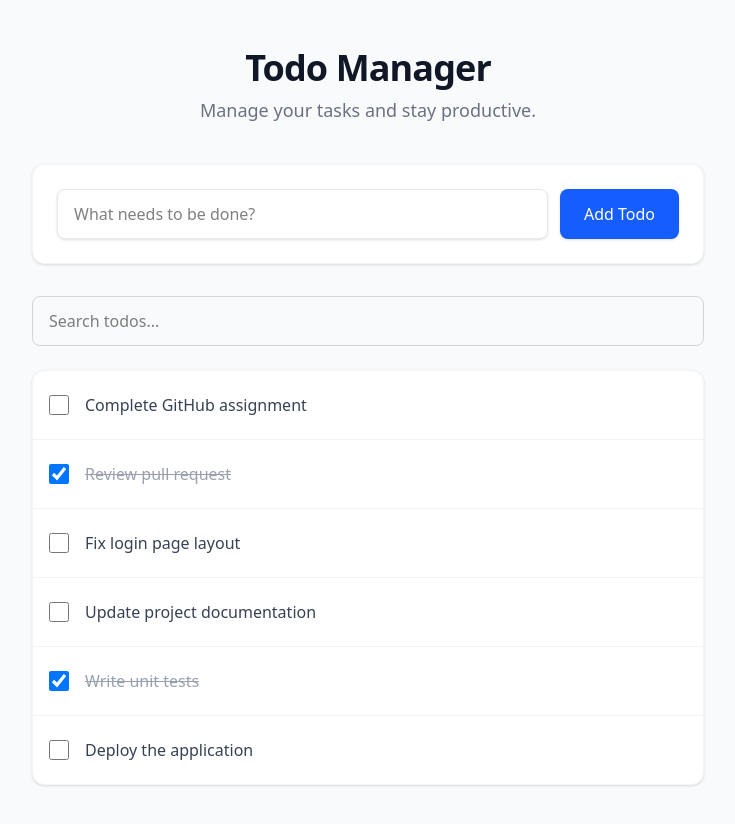
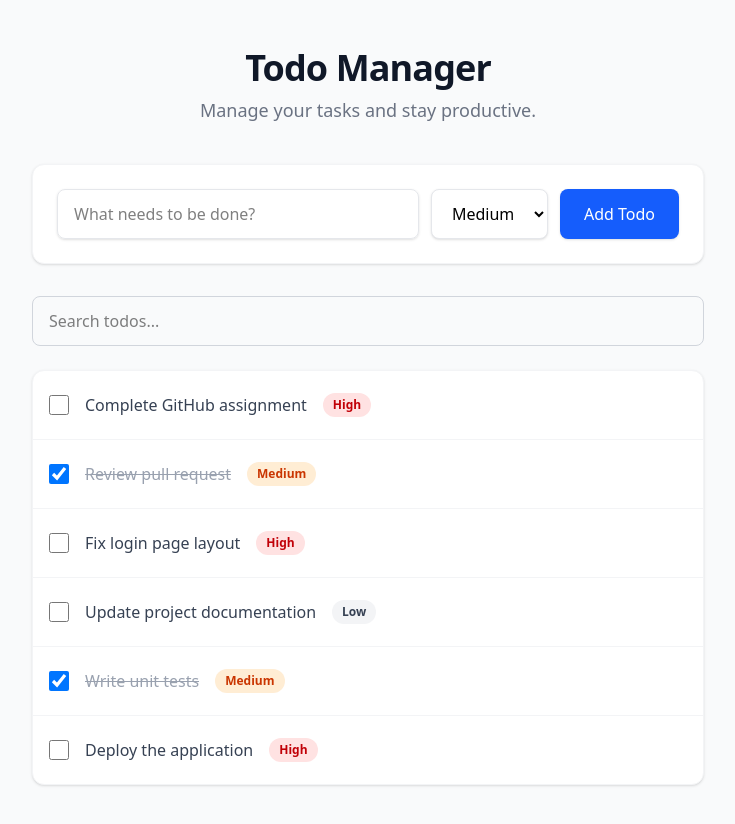
Before and after one commit to SainiCoder41/Todo-List, a React (Vite) app: page / in a window 1280 px wide. Shown: the top 824 px of the page, without its empty margins (272-1007 px from the left). Built offline with nearby package versions, Linux system fonts and the light colour scheme.

Commit message:
feat: add priority support to todos

```diff
--- a/src/App.jsx
+++ b/src/App.jsx
@@ -7,31 +7,37 @@
     id: 1,
     title: "Complete GitHub assignment",
     completed: false,
+    priority: "High",
   },
   {
     id: 2,
     title: "Review pull request",
     completed: true,
+    priority: "Medium",
   },
   {
     id: 3,
     title: "Fix login page layout",
     completed: false,
+    priority: "High",
   },
   {
     id: 4,
     title: "Update project documentation",
     completed: false,
+    priority: "Low",
   },
   {
     id: 5,
     title: "Write unit tests",
     completed: true,
+    priority: "Medium",
   },
   {
     id: 6,
     title: "Deploy the application",
     completed: false,
+    priority: "High",
   },
 ]
 
@@ -39,11 +45,12 @@
   const [todos, setTodos] = useState(initialTodos)
   const [searchTerm, setSearchTerm] = useState('')
 
-  const addTodo = (title) => {
+  const addTodo = (title, priority) => {
     const newTodo = {
       id: Date.now(),
       title,
       completed: false,
+      priority,
     }
 
     setTodos([newTodo, ...todos])
@@ -63,7 +70,6 @@
     setTodos(todos.filter((todo) => todo.id !== id))
   }
 
-  // Filter todos based on search term
   const filteredTodos = todos.filter((todo) =>
     todo.title.toLowerCase().includes(searchTerm.toLowerCase())
   )
@@ -86,7 +92,6 @@
           <TodoForm onAddTodo={addTodo} />
         </div>
 
-        {/* Search Input */}
         <div className="mb-6">
           <input
             type="text"
@@ -99,7 +104,6 @@
           />
         </div>
 
-        {/* Todo List / No Results Message */}
         {filteredTodos.length > 0 ? (
           <TodoList
             todos={filteredTodos}
--- a/src/components/TodoForm.jsx
+++ b/src/components/TodoForm.jsx
@@ -2,6 +2,7 @@
 
 function TodoForm({ onAddTodo }) {
   const [title, setTitle] = useState('')
+  const [priority, setPriority] = useState('Medium')
   const [error, setError] = useState(false)
 
   const handleSubmit = (e) => {
@@ -12,8 +13,9 @@
       return
     }
 
-    onAddTodo(title.trim())
+    onAddTodo(title.trim(), priority)
     setTitle('')
+    setPriority('Medium')
     setError(false)
   }
 
@@ -29,18 +31,39 @@
           }}
           placeholder="What needs to be done?"
           className={`flex-1 px-4 py-3 rounded-lg border ${
-            error ? 'border-red-300 focus:ring-red-500' : 'border-gray-200 focus:ring-blue-500'
+            error
+              ? 'border-red-300 focus:ring-red-500'
+              : 'border-gray-200 focus:ring-blue-500'
           } focus:outline-none focus:ring-2 focus:border-transparent transition-all shadow-sm`}
         />
+
+        <select
+          value={priority}
+          onChange={(e) => setPriority(e.target.value)}
+          className="px-4 py-3 rounded-lg border border-gray-200 bg-white
+                     focus:outline-none focus:ring-2 focus:ring-blue-500
+                     focus:border-transparent shadow-sm"
+        >
+          <option value="Low">Low</option>
+          <option value="Medium">Medium</option>
+          <option value="High">High</option>
+        </select>
+
         <button
           type="submit"
-          className="px-6 py-3 bg-blue-600 hover:bg-blue-700 text-white font-medium rounded-lg transition-colors focus:outline-none focus:ring-2 focus:ring-blue-500 focus:ring-offset-2 shadow-sm whitespace-nowrap"
+          className="px-6 py-3 bg-blue-600 hover:bg-blue-700 text-white
+                     font-medium rounded-lg transition-colors focus:outline-none
+                     focus:ring-2 focus:ring-blue-500 focus:ring-offset-2
+                     shadow-sm whitespace-nowrap"
         >
           Add Todo
         </button>
       </div>
+
       {error && (
-        <span className="text-red-500 text-sm ml-1">Please enter a valid todo.</span>
+        <span className="text-red-500 text-sm ml-1">
+          Please enter a valid todo.
+        </span>
       )}
     </form>
   )
--- a/src/components/TodoItem.jsx
+++ b/src/components/TodoItem.jsx
@@ -1,4 +1,12 @@
 function TodoItem({ todo, onToggle, onDelete }) {
+  const priority = todo.priority || 'Low'
+
+  const priorityStyles = {
+    High: 'bg-red-100 text-red-700',
+    Medium: 'bg-orange-100 text-orange-700',
+    Low: 'bg-gray-100 text-gray-700',
+  }
+
   return (
     <li className="flex items-center justify-between p-4 hover:bg-gray-50 transition-colors group">
       <div
@@ -13,12 +21,23 @@
             className="w-5 h-5 rounded border-gray-300 text-blue-600 focus:ring-blue-500 cursor-pointer"
           />
         </div>
+
         <span
           className={`text-base truncate transition-all duration-200 ${
-            todo.completed ? 'text-gray-400 line-through' : 'text-gray-700'
+            todo.completed
+              ? 'text-gray-400 line-through'
+              : 'text-gray-700'
           }`}
         >
           {todo.title}
+        </span>
+
+        <span
+          className={`px-2.5 py-1 text-xs font-semibold rounded-full whitespace-nowrap ${
+            priorityStyles[priority]
+          }`}
+        >
+          {priority}
         </span>
       </div>
 
@@ -27,12 +46,26 @@
           e.stopPropagation()
           onDelete()
         }}
-        className="opacity-0 group-hover:opacity-100 p-2 ml-4 text-gray-400 hover:text-red-600 hover:bg-red-50 rounded-lg transition-all focus:outline-none focus:opacity-100 focus:ring-2 focus:ring-red-500"
+        className="opacity-0 group-hover:opacity-100 p-2 ml-4 text-gray-400
+                   hover:text-red-600 hover:bg-red-50 rounded-lg transition-all
+                   focus:outline-none focus:opacity-100 focus:ring-2
+                   focus:ring-red-500"
         aria-label="Delete todo"
         title="Delete"
       >
-        <svg xmlns="http://www.w3.org/2000/svg" className="h-5 w-5" fill="none" viewBox="0 0 24 24" stroke="currentColor">
-          <path strokeLinecap="round" strokeLinejoin="round" strokeWidth={2} d="M19 7l-.867 12.142A2 2 0 0116.138 21H7.862a2 2 0 01-1.995-1.858L5 7m5 4v6m4-6v6m1-10V4a1 1 0 00-1-1h-4a1 1 0 00-1 1v3M4 7h16" />
+        <svg
+          xmlns="http://www.w3.org/2000/svg"
+          className="h-5 w-5"
+          fill="none"
+          viewBox="0 0 24 24"
+          stroke="currentColor"
+        >
+          <path
+            strokeLinecap="round"
+            strokeLinejoin="round"
+            strokeWidth={2}
+            d="M19 7l-.867 12.142A2 2 0 0116.138 21H7.862a2 2 0 01-1.995-1.858L5 7m5 4v6m4-6v6m1-10V4a1 1 0 00-1-1h-4a1 1 0 00-1 1v3M4 7h16"
+          />
         </svg>
       </button>
     </li>
```
